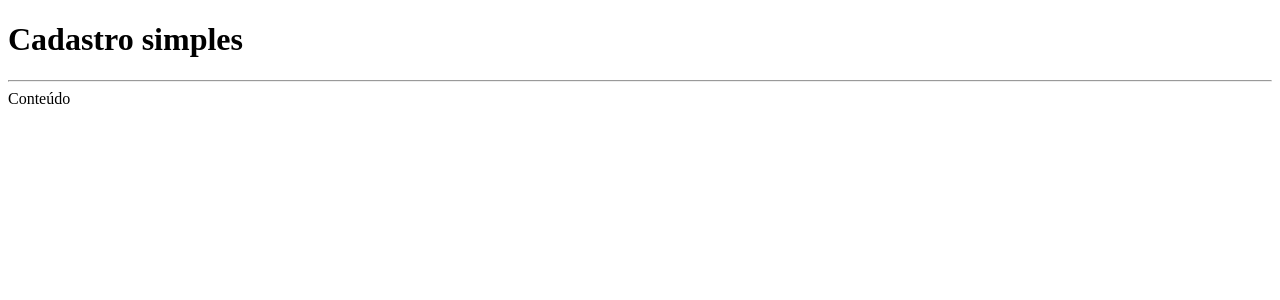
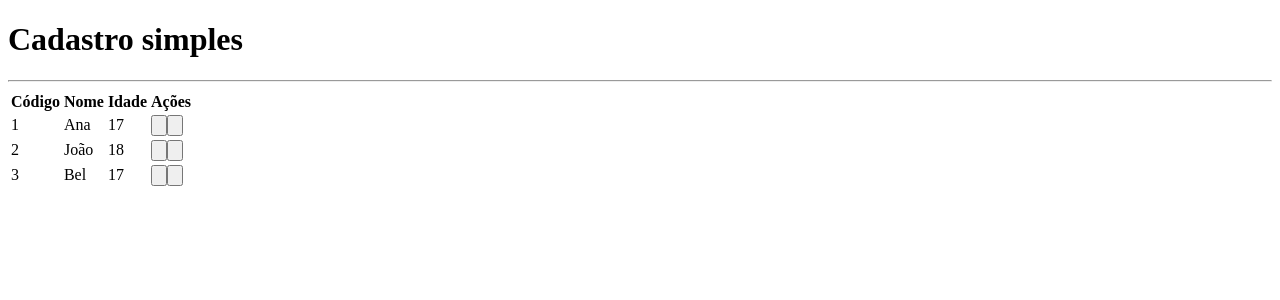
Before and after one commit to JoaoVictor6/next-crud, a Next.js app: page / in a window 1280 px wide. Shown: the top 300 px of the page. Built offline with nearby package versions, Linux system fonts and the light colour scheme.

Commit message:
add tabela component in index

```diff
--- a/src/pages/index.tsx
+++ b/src/pages/index.tsx
@@ -1,6 +1,22 @@
 import Layout from "../components/Layout";
+import Tabela from "../components/Tabela";
+import Client from "../core/Client";
 
 export default function Home() {
+  const clientes = [
+    new Client('Ana', 17, '1'),
+    new Client('João', 18, '2'),
+    new Client('Bel', 17, '3')
+  ]
+
+  const clienteSelecionado = (id) => {
+
+  }
+
+  const clienteExcluido = (id) => {
+
+  }
+
   return (
     <div className={`
       flex justify-center items-center h-screen
@@ -8,7 +24,11 @@ export default function Home() {
       text-white
     `}>
       <Layout titulo="Cadastro simples">
-        <span>Conteúdo</span>
+        <Tabela
+          clientes={clientes}
+          clienteExcluido={clienteExcluido}
+          clienteSelecionado={clienteSelecionado}
+        />
       </Layout>
     </div>
   )
```
